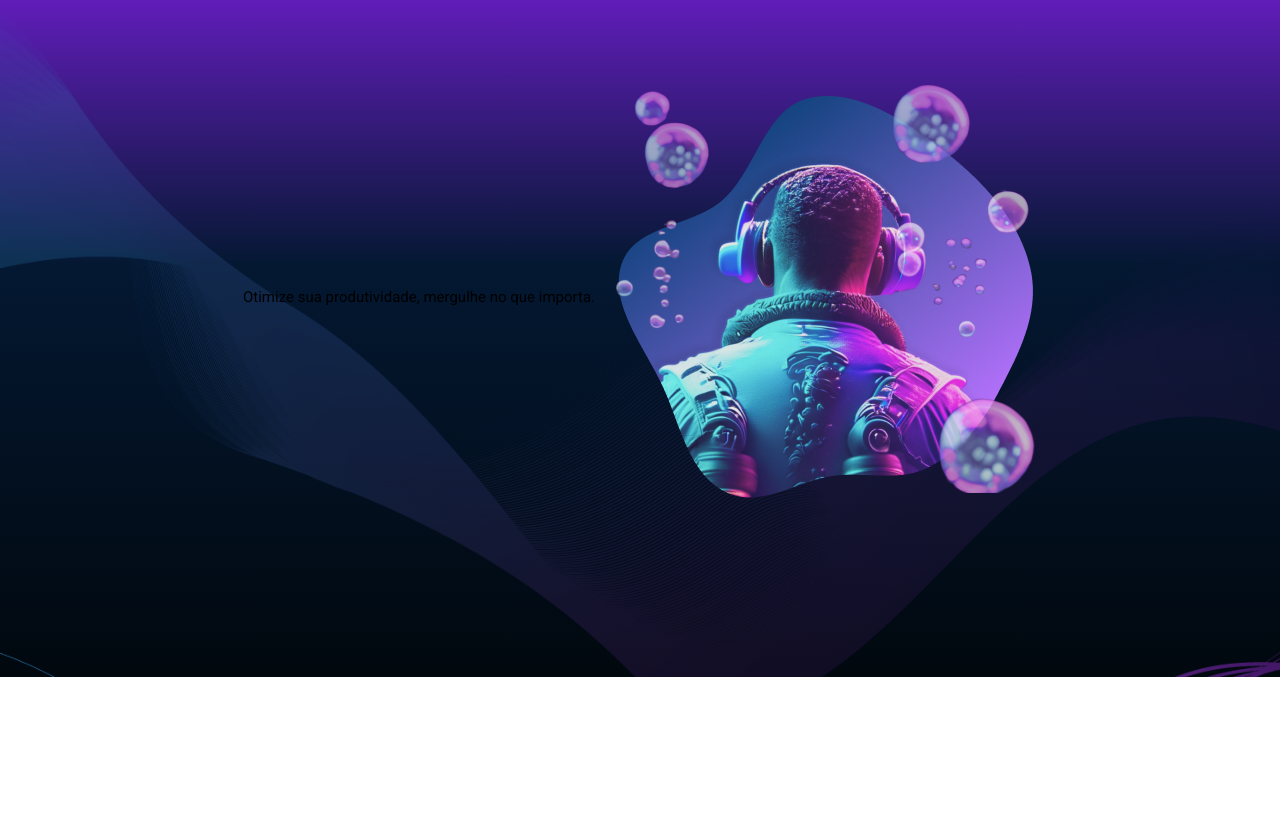
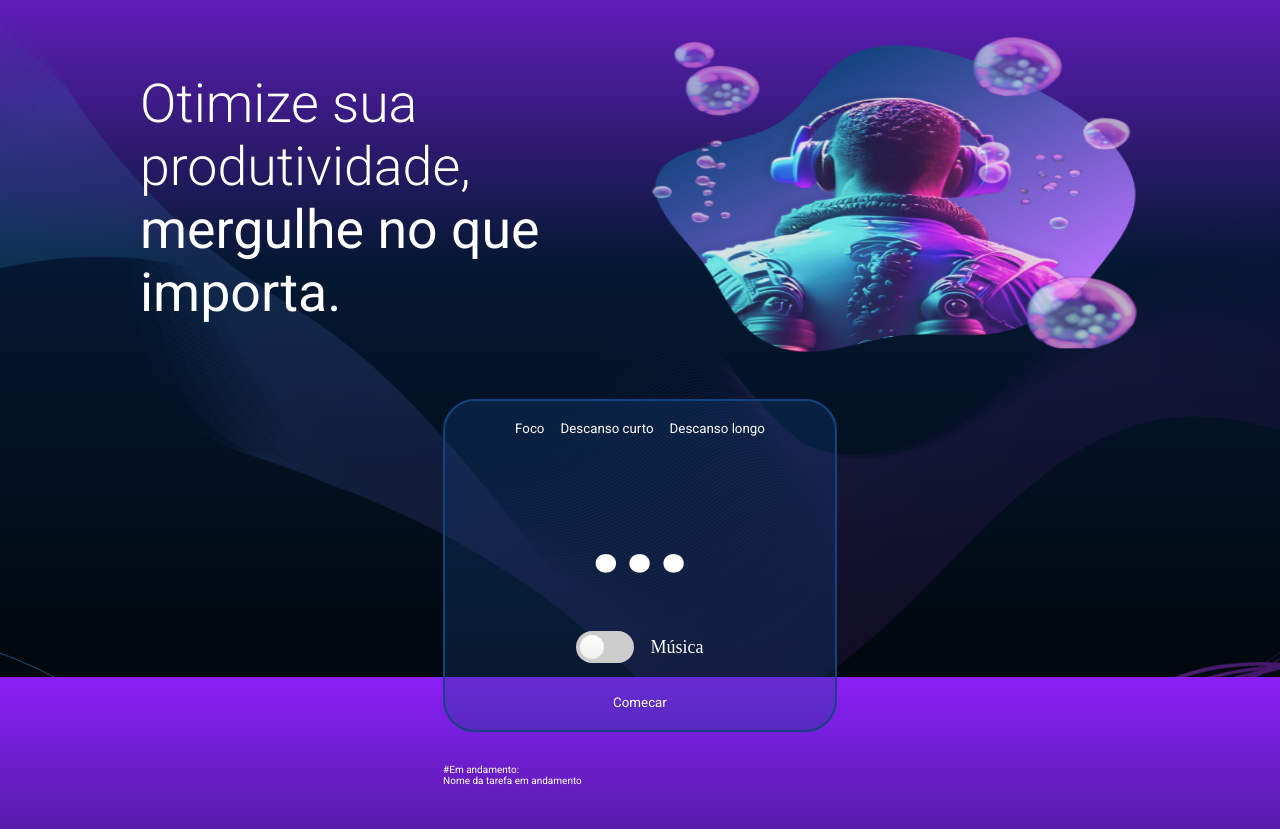
Before and after one commit to dev-marcos2024/front-end-alura, a plain HTML site: page Fokus-projeto/index.html in a window 1280 px wide. Shown: the part 123-952 px from the top of the page. Before the commit the page ends 800 px from the top, so only its background shows below. Drawn offline with Linux system fonts and the light colour scheme.

Commit message:
Iniciando o front end do projeto Fokus

```diff
--- a/Fokus-projeto/assets/css/global.css
+++ b/Fokus-projeto/assets/css/global.css
@@ -32,5 +32,7 @@ body{
     height: 100vh;
     display: flex;
     flex-direction: column;
-    gap: 8rem;
+    gap: 4rem;
+    align-items: center;
+    color: var(--color-secondary);
 }
--- a/Fokus-projeto/assets/css/reset.css
+++ b/Fokus-projeto/assets/css/reset.css
@@ -10,6 +10,7 @@
     font-style: normal;
 
     text-decoration: none;
+    list-style: none;
 }
 
 img{
--- a/Fokus-projeto/index.html
+++ b/Fokus-projeto/index.html
@@ -8,6 +8,7 @@
     <title>Fokus</title>
 </head>
 <body>
+
     <header class="header">
         <h1 class="header__logo"><img src="./assets/img/logo.png" alt="Logotipo Fokus"></h1>
     </header>
@@ -24,10 +25,57 @@
 
     <main class="main">
 
+        <div class="main__app__card">
+
+            <div class="main__options">
+                <nav class="main__nav">
+                    <ul class="main__nav--list">
+                        <li><button class="foco" type="button">Foco</button></li>
+                        <li><button class="curto" type="button">Descanso curto</button></li>
+                        <li><button class="longo" type="button">Descanso longo</button></li>
+                    </ul>
+                </nav>
+
+                <div class="time">...</div>
+
+                <ul class="app__card-list">
+                    <li class="app__card-list-item">
+                        <label class="toggle">
+                            <input class="toggle-checkbox" type="checkbox" id="alternar-musica">
+                            <div class="toggle-switch"></div>
+                        </label>
+                    </li>
+                    <li class="app__card-list-item">
+                        <label class="app__card-list-label" for="alternar-musica">
+                            Música
+                        </label>
+                    </li>
+                </ul>
+
+                <button class="comecar" type="button">Comecar</button>
+            </div>
+
+            <div class="main__desc--tarefa">
+                <p>#Em andamento:</p>
+                <p id="tarefa__name">Nome da tarefa em andamento</p>
+            </div>
+        </div>
+
+        <div class="main__divisor"></div>
+
+        <div class="main__list__tarefa">
+            <div>
+                <h2 class="main__title">Lista de tarefas:</h2>
+                <img class="list__tarefa--menu" src="./assets/img/elipse.png" alt="Botao da lista de tarefas">
+            </div>
+        </div>
+
+
     </main>
 
     <footer class="footer">
-
+        <p>Projeto fictício e sem fins comerciais. Imagens geradas por IA no Adobe Firefly.</p>
+        <p>Desenvolvido por Alura. </p>
     </footer>
 
     <script src="./main.js"></script>
--- a/Fokus-projeto/styles.css
+++ b/Fokus-projeto/styles.css
@@ -1,7 +1,13 @@
 @import url('./assets/css/global.css');
 @import url('./assets/css/reset.css');
 
+button{
+    background-color: transparent;
+    border: none;
+    color: var(--color-secondary);
+}
 
+/*CABECARIO*/
 .header{
     display: flex;
     justify-content: center;
@@ -11,14 +17,136 @@
 .header__logo{
     height: 4rem;
     width: 15.6rem;
+
 }
 
-
+/* BANNER */
 .banner{
     display: flex;
     gap: 2rem;
     max-width: 100rem;
-    margin: auto;
     justify-content: space-between;
     align-items: center;
+    width: 100%;
 }
+.banner__title{
+    width: 48.9rem;
+    font-size: 5.37rem;
+    font-weight: 300;
+}
+.banner__figure{
+    height: 32.2rem;
+    width: 48.9rem;
+}
+
+/* MAIN*/
+.main{
+    display: flex;
+    flex-flow: column;
+    align-items: center;
+    gap: 4rem;
+}
+
+.main__app__card{
+    display: flex;
+    flex-direction: column;
+    gap: 3.2rem;
+}
+.main__nav--list{
+    display: flex;
+    gap: 1.6rem;
+}
+
+.main__options{
+    display: flex;
+    flex-direction: column;
+    gap: 3.2rem;
+    align-items: center;
+    border-radius: 3.2rem;
+    background: var(--fundo-card-timer);
+    border: 0.2rem solid var(--azul-royal);
+    padding: 2rem 7rem;
+}
+.time{
+    font-size: 11.2rem;
+    font-weight: 900;
+}
+
+.main__list__tarefa{
+    display: flex;
+    flex-direction: column;
+    gap: 4rem;
+}
+.list__tarefa--menu{
+    width: 3.2rem;
+    height: 3.2rem;
+}
+
+.app__card-list {
+    list-style: none;
+    padding: 0;
+    margin: 0;
+    display: flex;
+    align-items: center;
+    justify-content: center;
+    gap: 1.6rem;
+}
+.app__card-list-label {
+    color: var(--color-secondary);
+    font-family: Montserrat;
+    font-size: 1.8rem;
+    font-style: normal;
+    font-weight: 400;
+}
+
+* toggle */
+.toggle {
+    cursor: pointer;
+    display: inline-block;
+}
+
+.toggle-switch {
+    display: inline-block;
+    background: #ccc;
+    border-radius: 1.6rem;
+    width: 5.8rem;
+    height: 3.2rem;
+    position: relative;
+    vertical-align: middle;
+    transition: background 0.25s;
+}
+
+.toggle-switch:before, .toggle-switch:after {
+    content: "";
+}
+
+.toggle-switch:before {
+    display: block;
+    background: linear-gradient(to bottom, #fff 0%, #eee 100%);
+    border-radius: 50%;
+    width: 2.4rem;
+    height: 2.4rem;
+    position: absolute;
+    top: 0.4rem;
+    left: 0.4rem;
+    transition: left 0.25s;
+}
+
+.toggle:hover .toggle-switch:before {
+    background: linear-gradient(to bottom, #fff 0%, #fff 100%);
+}
+
+.toggle-checkbox:checked + .toggle-switch {
+    background: var(--lils);
+}
+
+.toggle-checkbox:checked + .toggle-switch:before {
+    left: 3rem;
+}
+
+.toggle-checkbox {
+    position: absolute;
+    visibility: hidden;
+}
+
+/* fim - toggle */
```
Also changed, not shown: Fokus-projeto/assets/img/.svg (added), Fokus-projeto/assets/img/Add_branco.svg (added), Fokus-projeto/assets/img/Group 1.svg (added), Fokus-projeto/assets/img/delete_outline.svg (added), Fokus-projeto/assets/img/editar.svg (added), Fokus-projeto/assets/img/elipse.png (added), Fokus-projeto/assets/img/save.svg (added).
